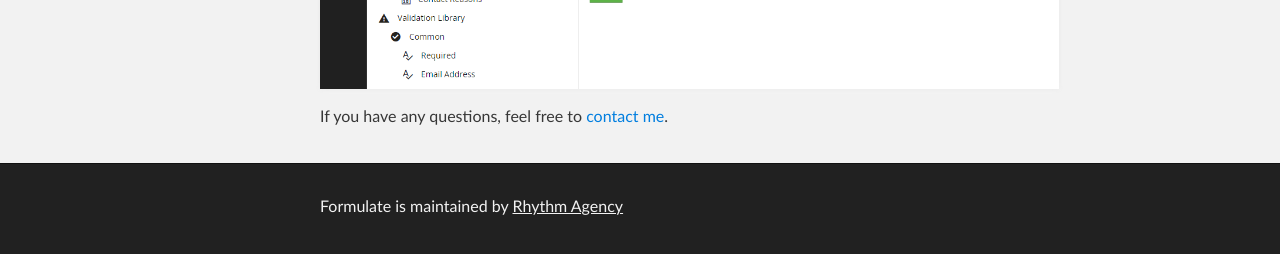
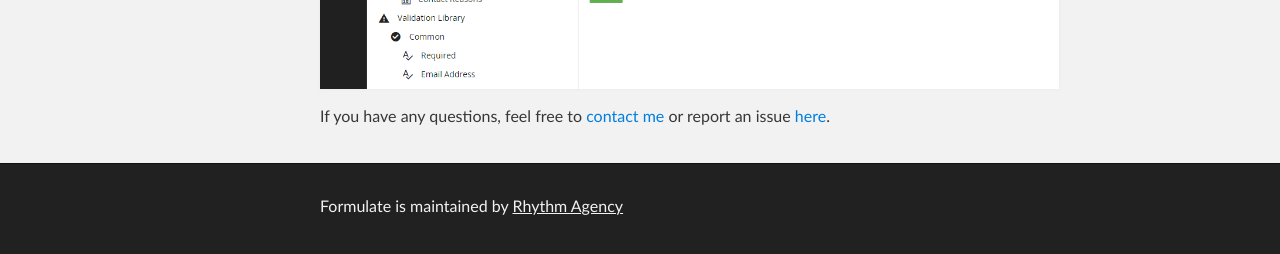
Before and after one commit to rhythmagency/formulate, a Jekyll site: the page built from index.md, in a window 1280 px wide. Shown: the part 630-884 px from the top of the page. Built offline with Jekyll 4.4.1, drawn with Linux system fonts in a browser that asks for light colours.

Commit message:
Added link to issue tracker on main page.

```diff
--- a/index.md
+++ b/index.md
@@ -8,4 +8,4 @@ Formulate is a free, open source form builder for Umbraco.
 
 ![Formulate](/images/formulate.png)
 
-If you have any questions, feel free to [contact me](http://www.nicholaswestby.com/contact/).
+If you have any questions, feel free to [contact me](http://www.nicholaswestby.com/contact/) or report an issue [here](https://github.com/rhythmagency/formulate/issues).
```
